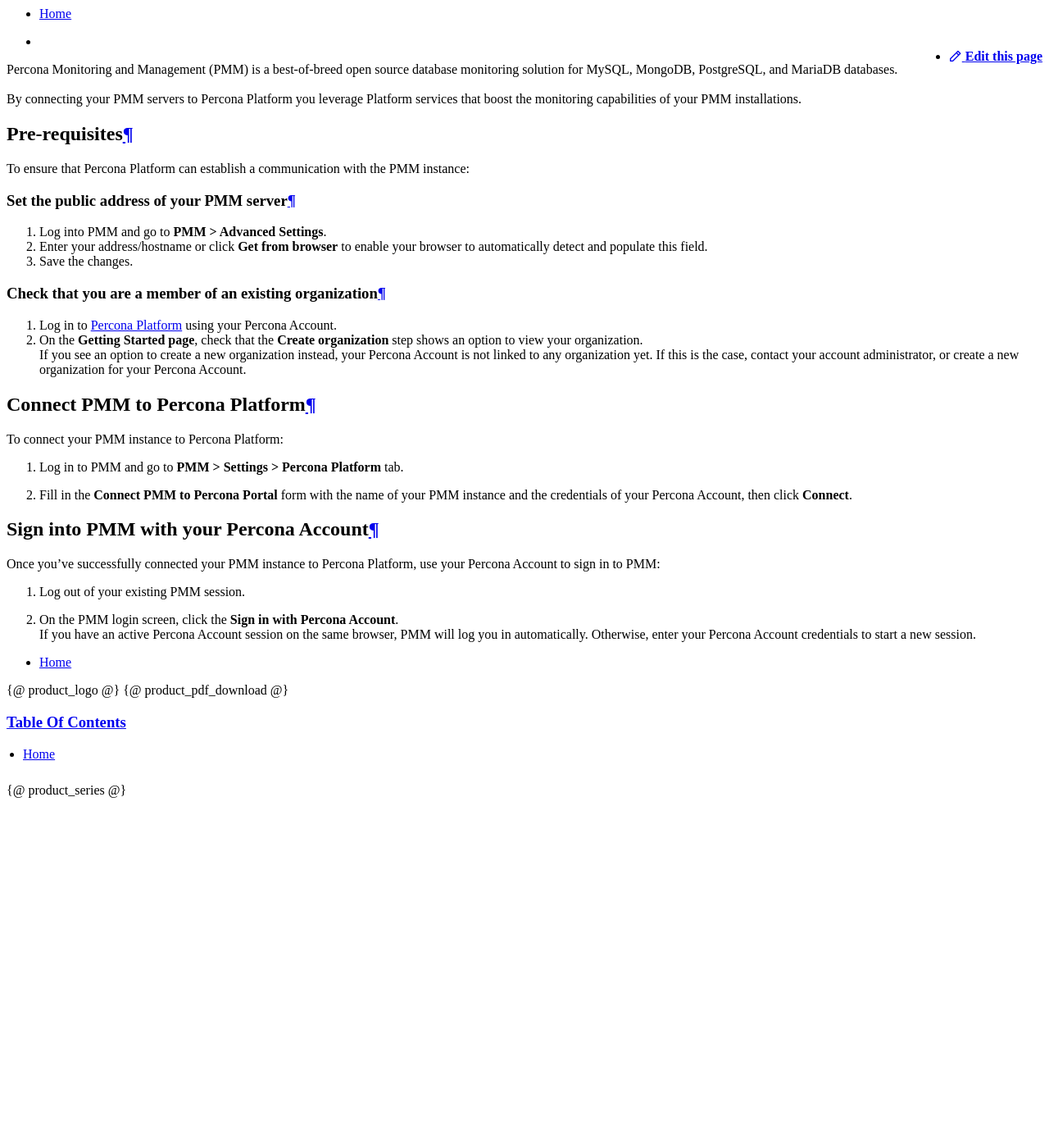
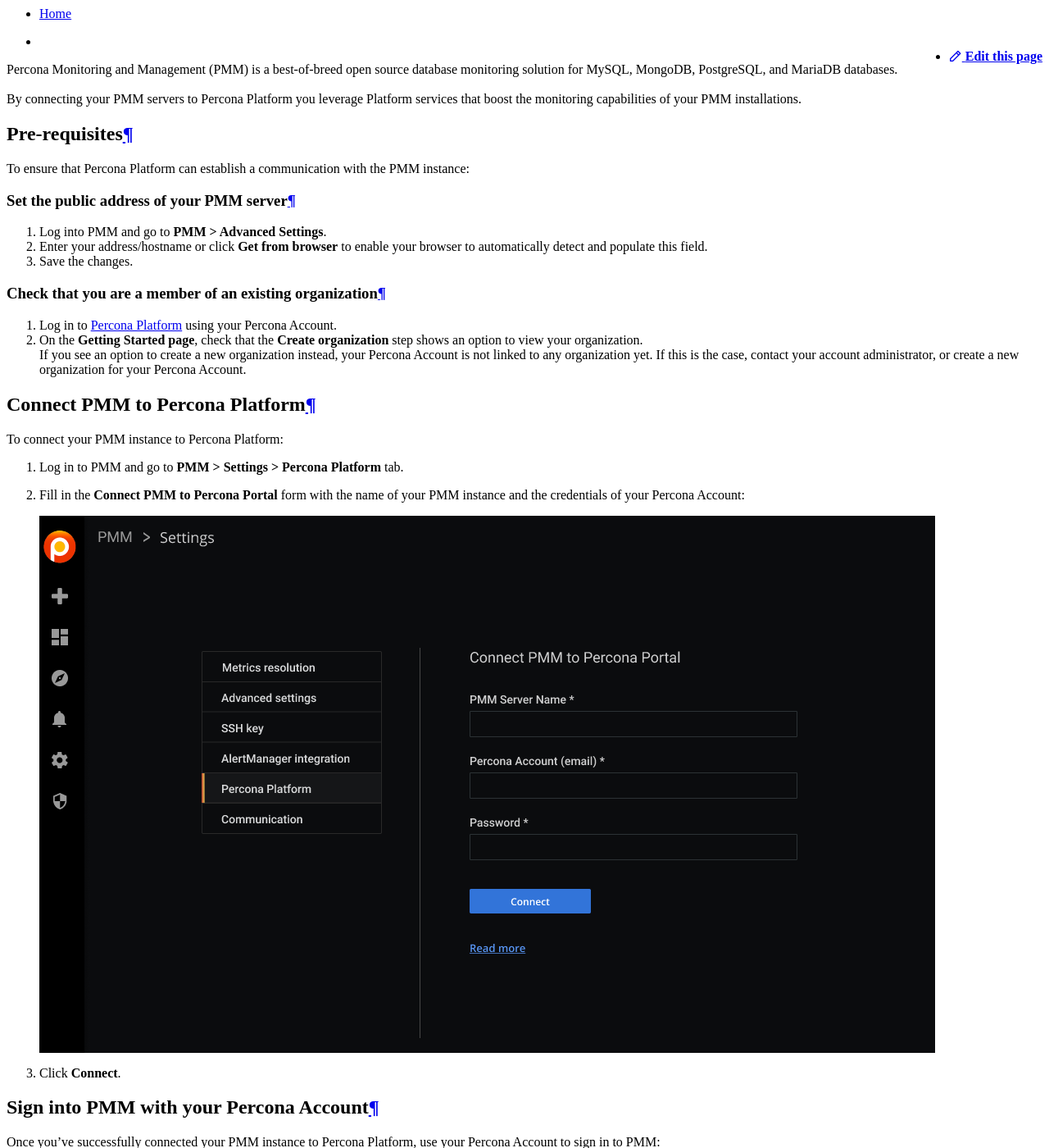
Before and after one commit to percona/portal-doc, an MkDocs documentation site: the page built from docs/connect-pmm.md, in a window 1280 px wide and 1400 px high. Shown: the whole window at 82% size. Built offline with MkDocs 1.6.1 and Material for MkDocs 9.7.7, drawn with Linux system fonts in a browser that asks for light colours; nearby versions of some CDN libraries.

Commit message:
Added SS to complement text

```diff
--- a/docs/connect-pmm.md
+++ b/docs/connect-pmm.md
@@ -21,7 +21,11 @@
 
 1. Log in to PMM and go to **PMM > Settings > Percona Platform** tab.
 
-2. Fill in the **Connect PMM to Percona Portal** form with the name of your PMM instance and the credentials of your Percona Account, then click **Connect**.
+2. Fill in the **Connect PMM to Percona Portal** form with the name of your PMM instance and the credentials of your Percona Account:
+
+    ![Connect PMM to Percona Portal](_images/pmm-connect-to-platform.png)
+
+3. Click **Connect**.
 
 ## Sign into PMM with your Percona Account
 Once you've successfully connected your PMM instance to Percona Platform, use your Percona Account to sign in to PMM:
```
Also changed, not shown: docs/_images/pmm-connect-to-platform.png (added).
